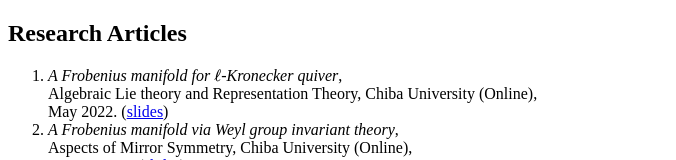
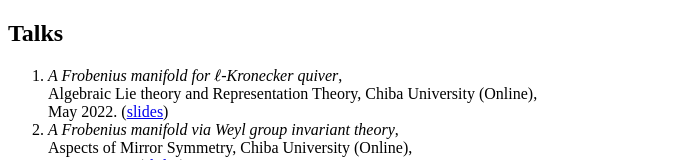
Before and after one commit to OtaniT0907/Homepage, a plain HTML site: page talks.html in a window 1280 px wide. Shown: the top 160 px of the page, without its empty margins (0-676 px from the left). Drawn offline with nearby package versions, Linux system fonts and the light colour scheme.

Commit message:
Update talks.html

```diff
--- a/talks.html
+++ b/talks.html
@@ -7,7 +7,7 @@
   <title>Articles</title>
 </head>
 <body>
-  <h2>Research Articles</h2>
+  <h2>Talks</h2>
   <ol>
     <li>
       <em>A Frobenius manifold for \( \ell \)-Kronecker quiver</em>,<br>
```
